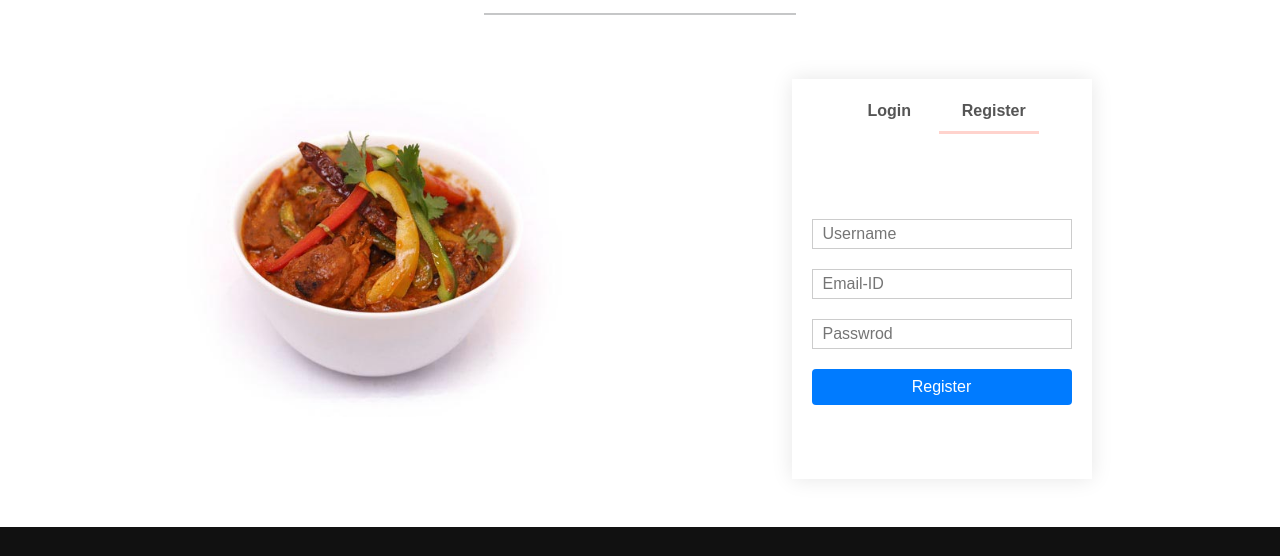
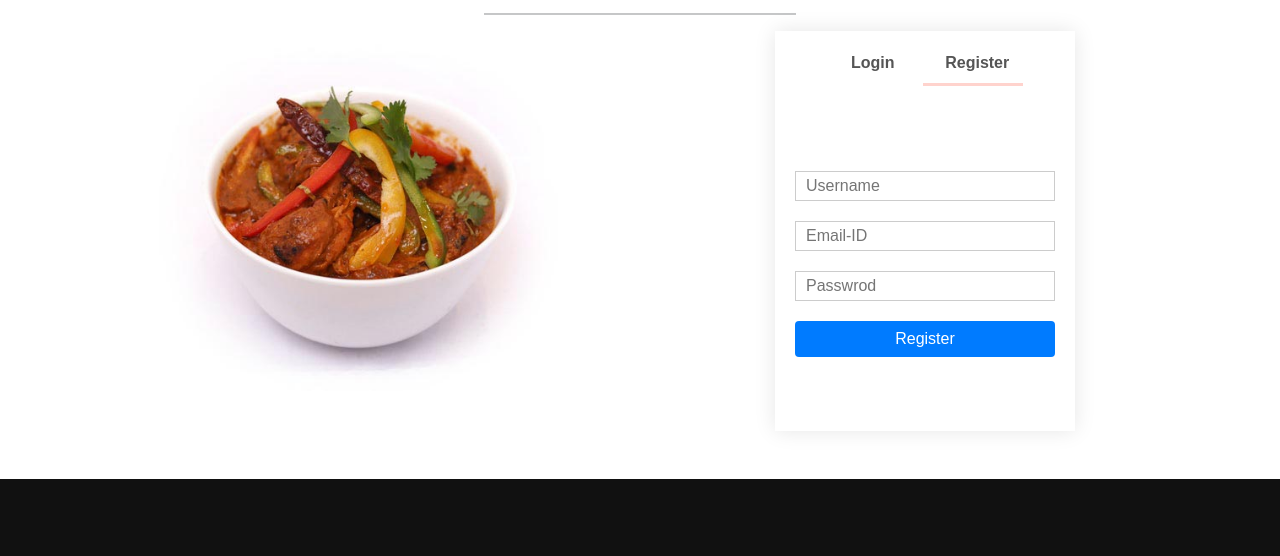
Before and after one commit to 4ogcafe/Onceagain, a plain HTML site: page account.html in a window 1280 px wide. Shown: the part 178-734 px from the top of the page. Drawn offline with nearby package versions, Linux system fonts and the light colour scheme; a web font is replaced by a local one.

Commit message:
Add files via upload

```diff
--- a/account.html
+++ b/account.html
@@ -46,11 +46,11 @@
 		<h1 class="text-dark text-center pt-5">Account</h1>
 		<hr class="mx-auto w-25 ">
 		<div class="container">
-			<div class="row pt-5">
-				<div class="col-lg-6 col-md-6 col-12 pl-5">
+			<div class="row">
+				<div class="col-lg-6 col-md-6 col-12">
                     <img src="images/act_img.jpg" class="img-fluid" alt="">
                 </div>
-				<div class="col-lg-6 col-md-6 col-12 pl-5">
+				<div class="col-lg-6 col-md-6 col-12">
                     <div class="form-container">
                         <div class="form-btn">
                             <span onclick="login()">Login</span>
```
